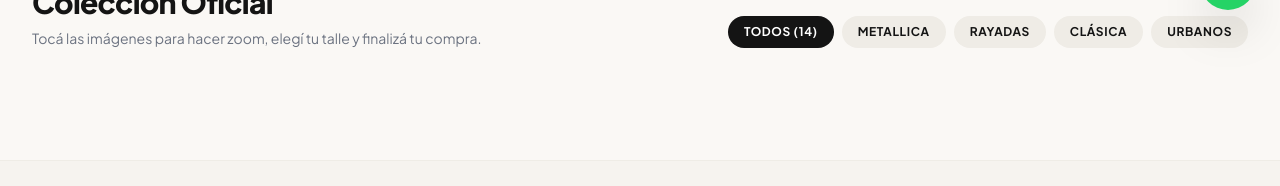
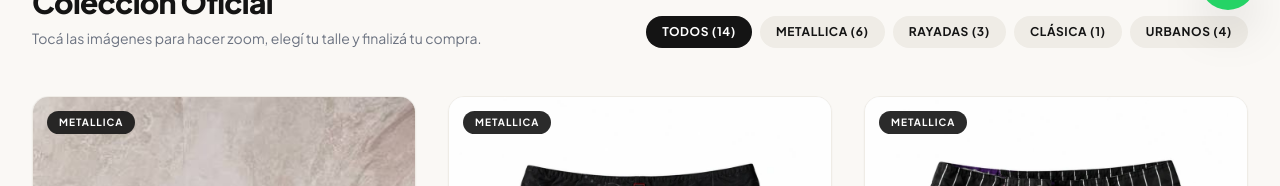
Before and after one commit to merakiswim/meraki-swim, a plain HTML site: page index.html in a window 1280 px wide. Shown: the part 766-952 px from the top of the page. Drawn offline with nearby package versions, Linux system fonts and the light colour scheme.

Commit message:
index.html

```diff
--- a/index.html
+++ b/index.html
@@ -99,10 +99,10 @@
             <!-- Filtros de categoría -->
             <div class="flex flex-wrap gap-2 mt-5 md:mt-0" id="category-filters">
                 <button data-filter="all" class="filter-btn px-4 py-2 text-xs uppercase tracking-wider font-bold rounded-full bg-meraki-dark text-white transition-all cursor-pointer">Todos (14)</button>
-                <button data-filter="metallica" class="filter-btn px-4 py-2 text-xs uppercase tracking-wider font-bold rounded-full bg-meraki-sand text-meraki-dark hover:bg-gray-200 transition-all cursor-pointer">Metallica</button>
-                <button data-filter="rayadas" class="filter-btn px-4 py-2 text-xs uppercase tracking-wider font-bold rounded-full bg-meraki-sand text-meraki-dark hover:bg-gray-200 transition-all cursor-pointer">Rayadas</button>
-                <button data-filter="clasica" class="filter-btn px-4 py-2 text-xs uppercase tracking-wider font-bold rounded-full bg-meraki-sand text-meraki-dark hover:bg-gray-200 transition-all cursor-pointer">Clásica</button>
-                <button data-filter="urbanos" class="filter-btn px-4 py-2 text-xs uppercase tracking-wider font-bold rounded-full bg-meraki-sand text-meraki-dark hover:bg-gray-200 transition-all cursor-pointer">Urbanos</button>
+                <button data-filter="metallica" class="filter-btn px-4 py-2 text-xs uppercase tracking-wider font-bold rounded-full bg-meraki-sand text-meraki-dark hover:bg-gray-200 transition-all cursor-pointer">Metallica (6)</button>
+                <button data-filter="rayadas" class="filter-btn px-4 py-2 text-xs uppercase tracking-wider font-bold rounded-full bg-meraki-sand text-meraki-dark hover:bg-gray-200 transition-all cursor-pointer">Rayadas (3)</button>
+                <button data-filter="clasica" class="filter-btn px-4 py-2 text-xs uppercase tracking-wider font-bold rounded-full bg-meraki-sand text-meraki-dark hover:bg-gray-200 transition-all cursor-pointer">Clásica (1)</button>
+                <button data-filter="urbanos" class="filter-btn px-4 py-2 text-xs uppercase tracking-wider font-bold rounded-full bg-meraki-sand text-meraki-dark hover:bg-gray-200 transition-all cursor-pointer">Urbanos (4)</button>
             </div>
         </div>
 
@@ -231,32 +231,28 @@
         const WHATSAPP_NUMBER = "5493764296642";
 
         const products = [
-
-            // Categoría Metallica:
+            // Categoría Metallica (2 originales + 4 nuevos a $21.000)
             { id: 1, name: "Boardshort Billabong Metallica Camo Brown", price: 21000, category: "metallica", image: "metallica-marron.jpg", badge: "Metallica" },
             { id: 2, name: "Boardshort Billabong Metallica Blue Grid", price: 21000, category: "metallica", image: "metallica-azul.webp", badge: "Metallica" },
-            { id: 3, name: "Boardshort Billabong Metallica", price: 21000, category: "metallica", image: "modelo-11.jpg", badge: "Metallica" },
-            { id: 4, name: "Boardshort Billabong Metallica", price: 21000, category: "metallica", image: "modelo-12.jpg", badge: "Metallica" },
-            { id: 5, name: "Boardshort Billabong Metallica", price: 21000, category: "metallica", image: "modelo-13.jpg", badge: "Metallica" },
-            { id: 6, name: "Boardshort Billabong Metallica", price: 21000, category: "metallica", image: "modelo-14.jpg", badge: "Metallica" },
+            { id: 3, name: "Boardshort MCD Pinstripe Purple", price: 21000, category: "metallica", image: "malla violeta.webp", badge: "Metallica" },
+            { id: 4, name: "Boardshort Taverniti Color Block Camo", price: 21000, category: "metallica", image: "malla taverniti.webp", badge: "Metallica" },
+            { id: 5, name: "Boardshort Hurley Phantom Blue Icon", price: 21000, category: "metallica", image: "hurley azul.webp", badge: "Metallica" },
+            { id: 6, name: "Boardshort Quiksilver Flow Gothic Black", price: 21000, category: "metallica", image: "malla letras flow.webp", badge: "Metallica" },
 
-            // Modelos Rayadas
-            { id: 7, name: "Boardshort Billabong Pinstripe Black", price: PROXIMAMENTE, category: "rayadas", image: "rayada-negra.jpg", badge: "Rayadas" },
-            { id: 8, name: "Boardshort Billabong Pinstripe Navy Blue", price: PROXIMAMENTE, category: "rayadas", image: "rayada-azul.jpg", badge: "Rayadas" },
-            { id: 9, name: "Boardshort Billabong Pinstripe Red", price: PROXIMAMENTE, category: "rayadas", image: "rayada-roja.jpg", badge: "Rayadas" },
+            // Modelos Rayadas originales ($20.000)
+            { id: 7, name: "Boardshort Billabong Pinstripe Black", price: 20000, category: "rayadas", image: "rayada-negra.jpg", badge: "Rayadas" },
+            { id: 8, name: "Boardshort Billabong Pinstripe Navy Blue", price: 20000, category: "rayadas", image: "rayada-azul.jpg", badge: "Rayadas" },
+            { id: 9, name: "Boardshort Billabong Pinstripe Red", price: 20000, category: "rayadas", image: "rayada-roja.jpg", badge: "Rayadas" },
 
-            // Modelos Clásicos
-            { id: 10, name: "Boardshort Hang Ten Vintage Red Signature", price: PROXIMAMENTE, category: "clasica", image: "malla-roja.jpg", badge: "Clásica" },
-            { id: 11, name: "Boardshort Taverniti Color Block Camo", price: PROXIMAMENTE, category: "clasica", image: "malla taverniti.webp", badge: "Clásica" },
-            { id: 12, name: "Boardshort Hurley Phantom Blue Icon", price:  PROXIMAMENTE, category: "clasica", image: "hurley azul.webp", badge: "Clásica" },
+            // Modelo Clásico original ($18.500)
+            { id: 10, name: "Boardshort Hang Ten Vintage Red Signature", price: 18500, category: "clasica", image: "malla-roja.jpg", badge: "Clásica" },
 
-            // Modelos Urbanos
-            { id: 13, name: "Boardshort MCD Pinstripe Purple", price: PROXIMAMENTE, category: "urbanas", image: "malla violeta.webp", badge: "Urbanas" },
-            { id: 14, name: "Boardshort Quiksilver Flow Gothic Black", price: PROXIMAMENTE, category: "urbanas", image: "malla letras flow.webp", badge: "Urbanas" },];
-
-
-
-
+            // Modelos Urbanos originales ($20.000)
+            { id: 11, name: "Modelo Urbano 1", price: 20000, category: "urbanos", image: "modelo-11.jpg", badge: "Urbanos" },
+            { id: 12, name: "Modelo Urbano 2", price: 20000, category: "urbanos", image: "modelo-12.jpg", badge: "Urbanos" },
+            { id: 13, name: "Modelo Urbano 3", price: 20000, category: "urbanos", image: "modelo-13.jpg", badge: "Urbanos" },
+            { id: 14, name: "Modelo Urbano 4", price: 20000, category: "urbanos", image: "modelo-14.jpg", badge: "Urbanos" }
+        ];
 
         let cart = JSON.parse(localStorage.getItem('meraki_cart')) || [];
         const sizes = ["38 (S)", "40 (M)", "42 (L)", "44 (XL)", "46 (XXL)"];
@@ -287,7 +283,7 @@
                     </div>
                     <div class="p-6 flex flex-col flex-1">
                         <h3 class="font-bold text-lg text-meraki-dark leading-snug mb-1.5">${p.name}</h3>
-                        <div class="text-xl font-extrabold text-meraki-ocean mb-5">$${p.price.toLocaleString('es-AR')} ARS</div>
+                        <div class="text-xl font-extrabold text-meraki-ocean mb-5">$${typeof p.price === 'number' ? p.price.toLocaleString('es-AR') : p.price} ARS</div>
 
                         <div class="mb-5">
                             <label class="block text-[11px] font-bold text-gray-500 uppercase tracking-wider mb-1.5">Seleccionar Talle:</label>
@@ -327,6 +323,7 @@
 
             modalImg.src = imgSrc;
             modalCaption.innerText = title;
+            modal.classList.res('hidden'); // Corregido
             modal.classList.remove('hidden');
         }
 
@@ -392,14 +389,14 @@
 
             let total = 0;
             cart.forEach((item, index) => {
-                total += item.price * item.qty;
+                total += (typeof item.price === 'number' ? item.price * item.qty : 0);
                 const div = document.createElement('div');
                 div.className = 'flex items-center justify-between bg-meraki-bg p-4 rounded-xl border border-meraki-sand gap-3';
                 div.innerHTML = `
                     <div class="flex-1">
                         <h4 class="font-bold text-sm text-meraki-dark leading-tight">${item.name}</h4>
                         <p class="text-xs text-gray-500 mt-1">Talle: <span class="font-semibold text-meraki-dark">${item.size}</span></p>
-                        <p class="text-sm font-extrabold text-meraki-ocean mt-1">$${(item.price * item.qty).toLocaleString('es-AR')} ARS</p>
+                        <p class="text-sm font-extrabold text-meraki-ocean mt-1">${typeof item.price === 'number' ? '$' + (item.price * item.qty).toLocaleString('es-AR') + ' ARS' : item.price}</p>
                     </div>
                     <div class="flex items-center space-x-2 bg-white border border-meraki-sand rounded-lg px-2 py-1">
                         <button id="minus-${index}" class="text-gray-500 hover:text-meraki-dark px-1.5 font-bold cursor-pointer">-</button>
@@ -448,8 +445,8 @@
             let message = "Hola *MERAKI SWIM.CO*! 👋 Quisiera realizar el siguiente pedido:\n\n";
             let total = 0;
             cart.forEach(item => {
-                message += `▪️ *${item.name}*\n   Talle: ${item.size} | Cantidad: ${item.qty} | Subtotal: $${(item.price * item.qty).toLocaleString('es-AR')} ARS\n\n`;
-                total += item.price * item.qty;
+                message += `▪️ *${item.name}*\n   Talle: ${item.size} | Cantidad: ${item.qty} | Subtotal: ${typeof item.price === 'number' ? '$' + (item.price * item.qty).toLocaleString('es-AR') + ' ARS' : item.price}\n\n`;
+                total += (typeof item.price === 'number' ? item.price * item.qty : 0);
             });
             message += `*TOTAL A ABONAR: $${total.toLocaleString('es-AR')} ARS*\n\nQuedo a la espera para coordinar el pago y envío. ¡Gracias!`;
 
```
